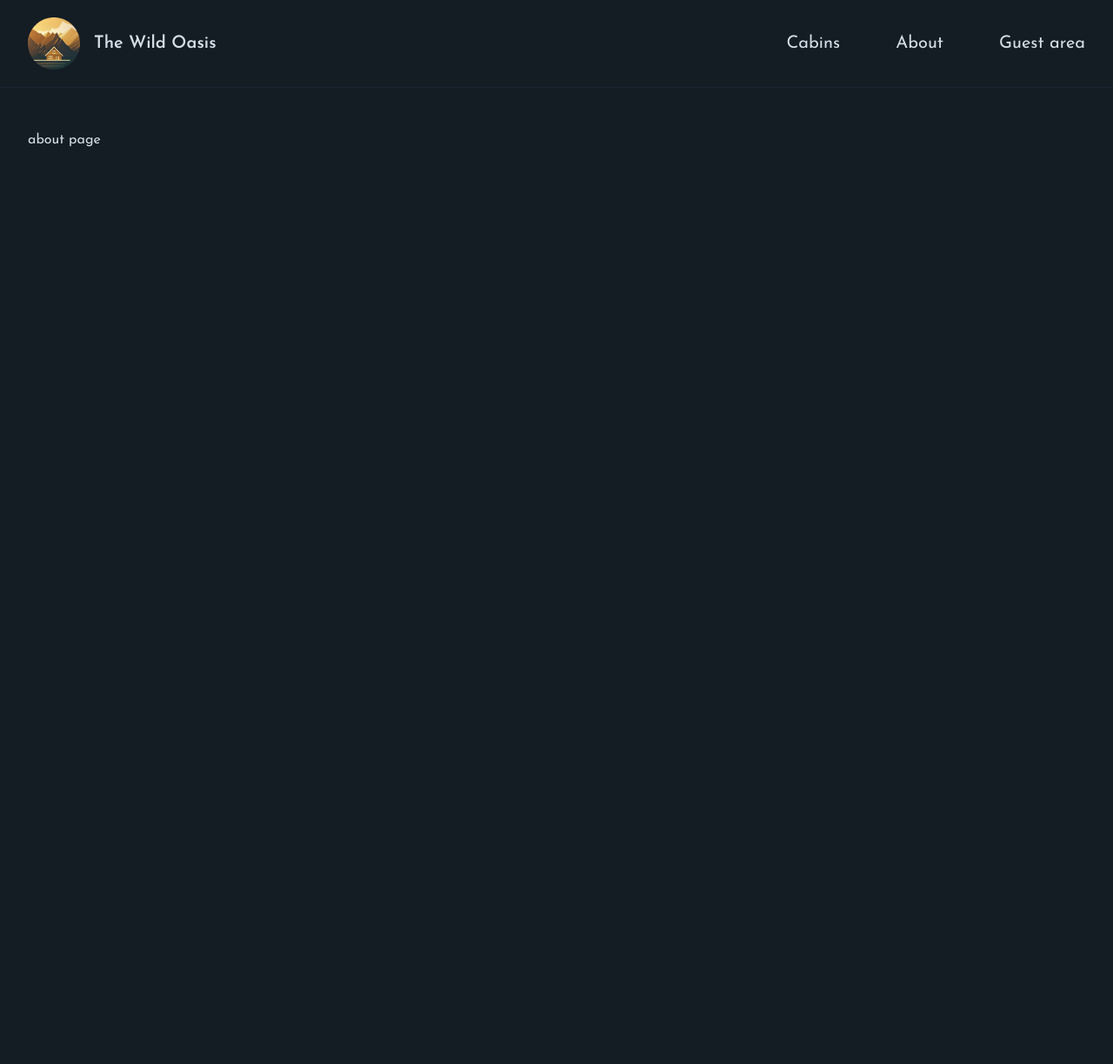
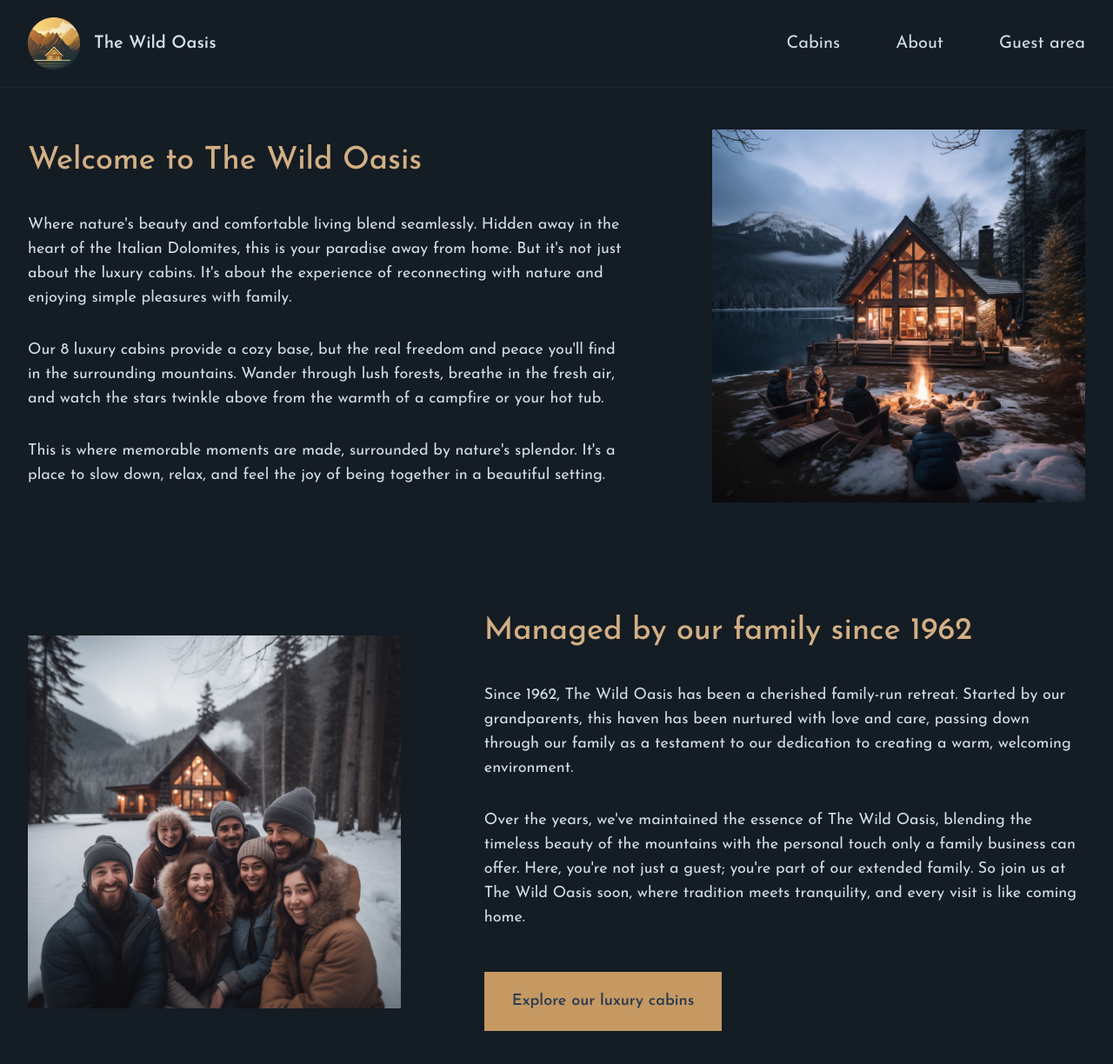
Before and after one commit to Naderi1386/the-wild-oasis-website, a Next.js app: page /about in a window 1280 px wide. Shown: the top 1224 px of the page at 87% size. Before the commit the page ends 800 px from the top, so only its background shows below. Built offline with nearby package versions, Linux system fonts and the light colour scheme.

Commit message:
add a cabin and a about page

```diff
--- a/starter/components/CabinCard.js
+++ b/app/_components/CabinCard.tsx
@@ -1,11 +1,23 @@
 import { UsersIcon } from "@heroicons/react/24/solid";
+import Image from "next/image";
+export interface CabinType {
+  id: string;
+  name: string;
+  maxCapacity: number;
+  regularPrice: number;
+  discount: number;
+  image: string;
+}
+interface CabinCardPropsType {
+  cabin: CabinType;
+}
 
-function CabinCard({ cabin }) {
+function CabinCard({ cabin }: CabinCardPropsType) {
   const { id, name, maxCapacity, regularPrice, discount, image } = cabin;
 
   return (
     <div className="flex border-primary-800 border">
-      <img
+      <Image
         src={image}
         alt={`Cabin ${name}`}
         className="flex-1 border-r border-primary-800"
--- a/app/about/page.tsx
+++ b/app/about/page.tsx
@@ -1,4 +1,7 @@
 import { Metadata } from "next";
+import Image from "next/image";
+import a1 from "@/public/about-1.jpg"
+import a2 from "@/public/about-2.jpg";
 
 export const metadata: Metadata = {
   title: "About",
@@ -6,8 +9,78 @@
 
 const page = () => {
   return (
-    <div>about page</div>
-  )
+    <div className="grid grid-cols-5 gap-x-24 gap-y-32 text-lg items-center">
+      <div className="col-span-3">
+        <h1 className="text-4xl mb-10 text-accent-400 font-medium">
+          Welcome to The Wild Oasis
+        </h1>
+
+        <div className="space-y-8">
+          <p>
+            Where nature&apos;s beauty and comfortable living blend seamlessly.
+            Hidden away in the heart of the Italian Dolomites, this is your
+            paradise away from home. But it&apos;s not just about the luxury cabins.
+            It&apos;s about the experience of reconnecting with nature and enjoying
+            simple pleasures with family.
+          </p>
+          <p>
+            Our 8 luxury cabins provide a cozy base, but the real freedom and
+            peace you&apos;ll find in the surrounding mountains. Wander through lush
+            forests, breathe in the fresh air, and watch the stars twinkle above
+            from the warmth of a campfire or your hot tub.
+          </p>
+          <p>
+            This is where memorable moments are made, surrounded by nature&apos;s
+            splendor. It&apos;s a place to slow down, relax, and feel the joy of
+            being together in a beautiful setting.
+          </p>
+        </div>
+      </div>
+
+      <div className="col-span-2">
+        <Image
+          src={a1}
+          alt="Family sitting around a fire pit in front of cabin"
+        />
+      </div>
+
+      <div className="col-span-2">
+        <Image src={a2} alt="Family that manages The Wild Oasis" />
+      </div>
+
+      <div className="col-span-3">
+        <h1 className="text-4xl mb-10 text-accent-400 font-medium">
+          Managed by our family since 1962
+        </h1>
+
+        <div className="space-y-8">
+          <p>
+            Since 1962, The Wild Oasis has been a cherished family-run retreat.
+            Started by our grandparents, this haven has been nurtured with love
+            and care, passing down through our family as a testament to our
+            dedication to creating a warm, welcoming environment.
+          </p>
+          <p>
+            Over the years, we&apos;ve maintained the essence of The Wild Oasis,
+            blending the timeless beauty of the mountains with the personal
+            touch only a family business can offer. Here, you&apos;re not just a
+            guest; you&apos;re part of our extended family. So join us at The Wild
+            Oasis soon, where tradition meets tranquility, and every visit is
+            like coming home.
+          </p>
+
+          <div>
+            <a
+              href="/cabins"
+              className="inline-block mt-4 bg-accent-500 px-8 py-5 text-primary-800 text-lg font-semibold hover:bg-accent-600 transition-all"
+            >
+              Explore our luxury cabins
+            </a>
+          </div>
+        </div>
+      </div>
+    </div>
+  );
 }
 
 export default page
--- a/app/cabins/page.tsx
+++ b/app/cabins/page.tsx
@@ -1,13 +1,33 @@
 import { Metadata } from "next";
+import CabinCard, { CabinType } from "@/app/_components/CabinCard";
 
-export const metadata:Metadata={
-  title:"Cabins"
-}
+export const metadata: Metadata = {
+  title: "Cabins",
+};
 
 const page = () => {
+  const cabins: CabinType[] = [];
+
   return (
     <div>
-      <h2>cabins page</h2>
+      <h1 className="text-4xl mb-5 text-accent-400 font-medium">
+        Our Luxury Cabins
+      </h1>
+      <p className="text-primary-200 text-lg mb-10">
+        Cozy yet luxurious cabins, located right in the heart of the Italian
+        Dolomites. Imagine waking up to beautiful mountain views, spending your
+        days exploring the dark forests around, or just relaxing in your private
+        hot tub under the stars. Enjoy beauty of nature in your own little home
+        away from home. The perfect spot for a peaceful, calm vacation. Welcome
+        to paradise.
+      </p>
+      {cabins.length > 0 && (
+        <div className="grid sm:grid-cols-1 md:grid-cols-2 gap-8 lg:gap-12 xl:gap-14">
+          {cabins.map((cabin) => (
+            <CabinCard cabin={cabin} key={cabin.id} />
+          ))}
+        </div>
+      )}
     </div>
   );
 };
```
